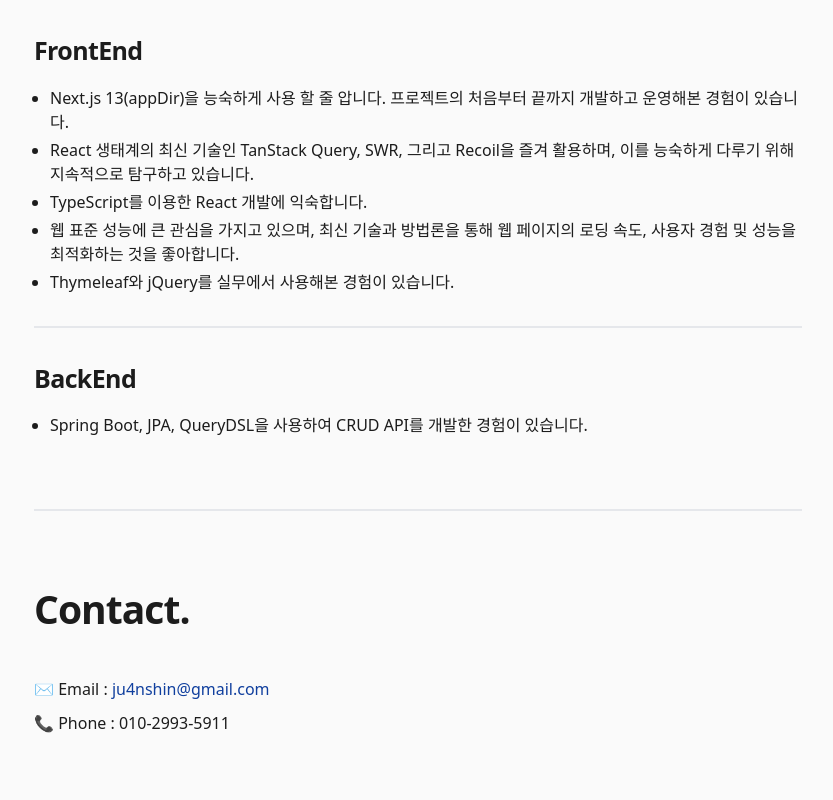
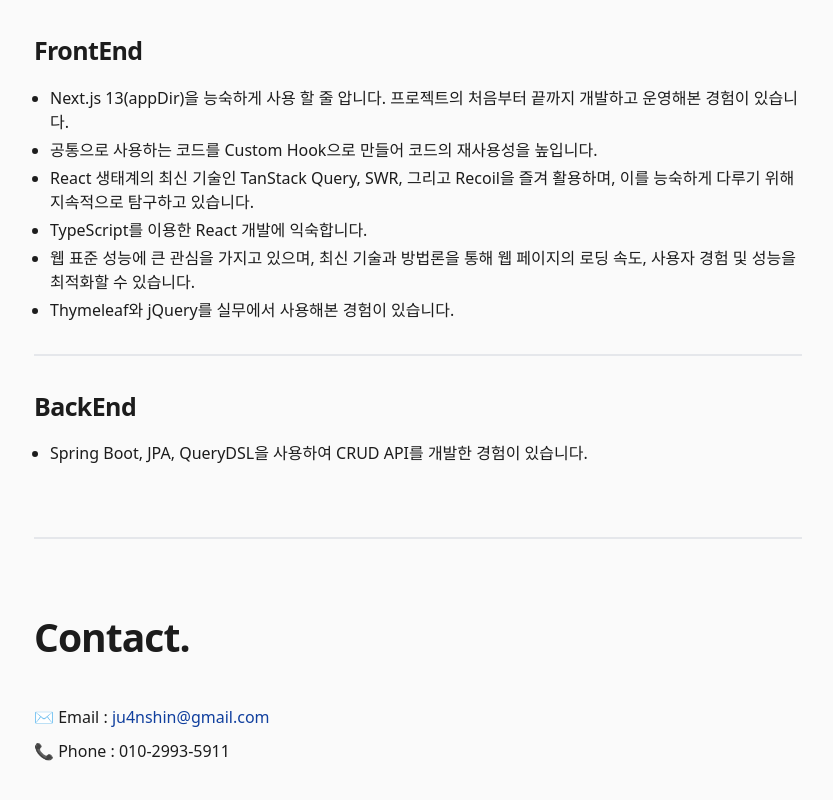
Before and after one commit to shinju4n/tech-blog, a Next.js app: page /resume in a window 1280 px wide. Shown: the part 2839-3639 px from the top of the page, without its empty margins (222-1055 px from the left). Built offline with nearby package versions, Linux system fonts and the light colour scheme.

Commit message:
feat : 이력서 수정

```diff
--- a/components/resume/skills/front-end.tsx
+++ b/components/resume/skills/front-end.tsx
@@ -11,6 +11,7 @@
         <li>
           Next.js 13(appDir)을 능숙하게 사용 할 줄 압니다. 프로젝트의 처음부터 끝까지 개발하고 운영해본 경험이 있습니다.
         </li>
+        <li>공통으로 사용하는 코드를 Custom Hook으로 만들어 코드의 재사용성을 높입니다.</li>
         <li>
           React 생태계의 최신 기술인 TanStack Query, SWR, 그리고 Recoil을 즐겨 활용하며, 이를 능숙하게 다루기 위해
           지속적으로 탐구하고 있습니다.
@@ -18,7 +19,7 @@
         <li>TypeScript를 이용한 React 개발에 익숙합니다.</li>
         <li>
           웹 표준 성능에 큰 관심을 가지고 있으며, 최신 기술과 방법론을 통해 웹 페이지의 로딩 속도, 사용자 경험 및 성능을
-          최적화하는 것을 좋아합니다.
+          최적화할 수 있습니다.
         </li>
         <li>Thymeleaf와 jQuery를 실무에서 사용해본 경험이 있습니다.</li>
       </ul>
```
